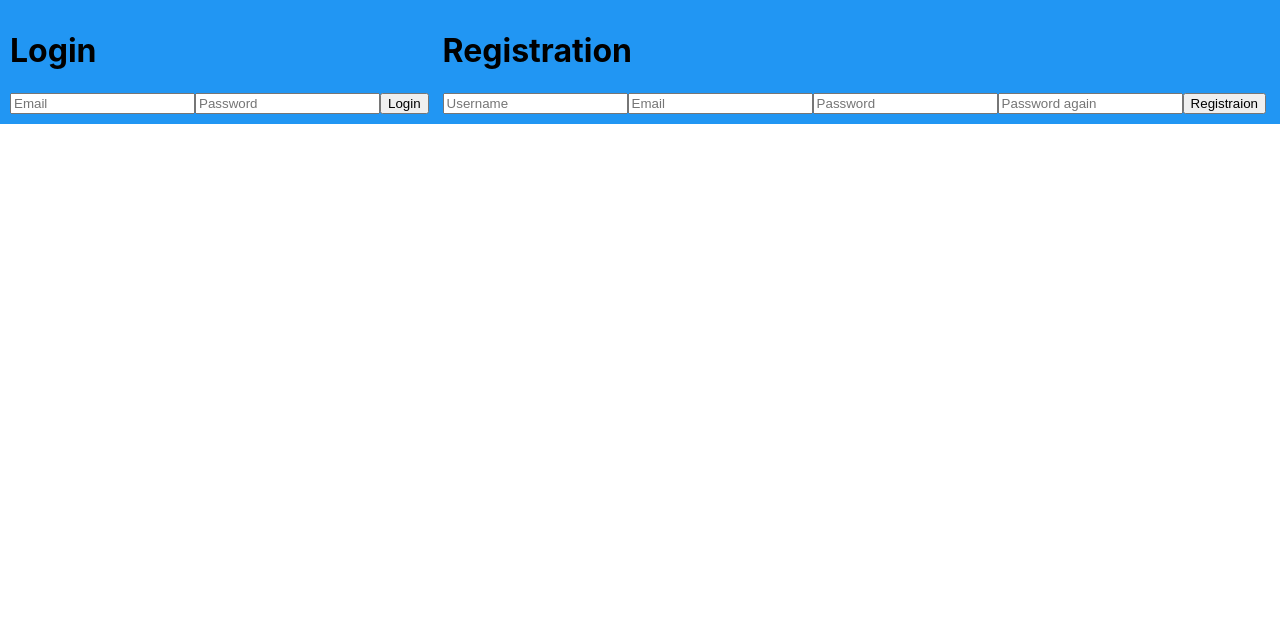
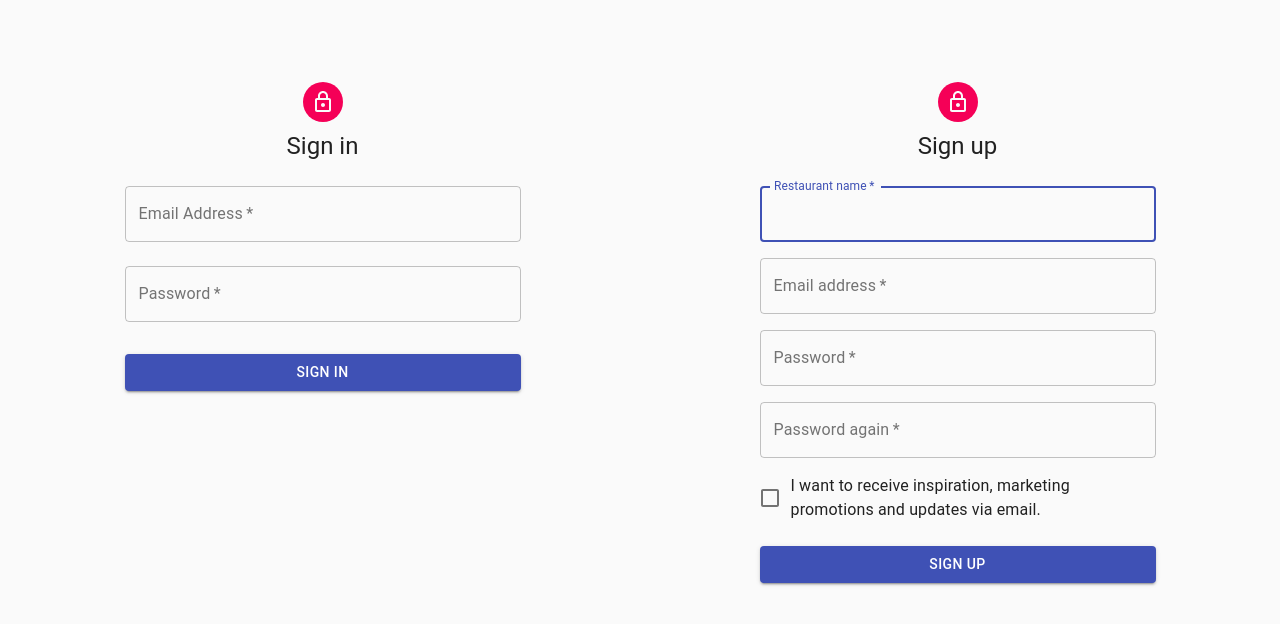
Before and after one commit to lmesi/pincerweb, a React (Create React App) app: page / in a window 1280 px wide. Shown: the top 624 px of the page. Built offline with nearby package versions, Linux system fonts and the light colour scheme.

Commit message:
added material ui to Login and Registration pages

```diff
--- a/src/Pages/Home/Home.css
+++ b/src/Pages/Home/Home.css
@@ -2,6 +2,5 @@
   display: grid;
   grid-template-columns: auto auto;
   grid-gap: 10px;
-  background-color: #2196F3;
   padding: 10px;
 }
--- a/src/Pages/Login/Login.js
+++ b/src/Pages/Login/Login.js
@@ -2,11 +2,42 @@ import React, { useState } from 'react'
 import { withRouter } from 'react-router-dom'
 import firebase from '../../firebase'
 
+//Style
+import Avatar from '@material-ui/core/Avatar';
+import Button from '@material-ui/core/Button';
+import CssBaseline from '@material-ui/core/CssBaseline';
+import TextField from '@material-ui/core/TextField';
+import LockOutlinedIcon from '@material-ui/icons/LockOutlined';
+import Typography from '@material-ui/core/Typography';
+import { makeStyles } from '@material-ui/core/styles';
+import Container from '@material-ui/core/Container';
+
+const useStyles = makeStyles(theme => ({
+    paper: {
+      marginTop: theme.spacing(8),
+      display: 'flex',
+      flexDirection: 'column',
+      alignItems: 'center',
+    },
+    avatar: {
+      margin: theme.spacing(1),
+      backgroundColor: theme.palette.secondary.main,
+    },
+    form: {
+      width: '100%', // Fix IE 11 issue.
+      marginTop: theme.spacing(1),
+    },
+    submit: {
+      margin: theme.spacing(3, 0, 2),
+    },
+  }));
+
 const Login = (props) => {
     const [emailText, setEmailText] = useState('');
     const [passwordText, setPasswordText] = useState('');
+    const classes = useStyles();
 
-    const handleLogin = (ev)=> {
+    const handleLogin = () => {
         firebase
             .auth()
             .signInWithEmailAndPassword(emailText, passwordText)
@@ -19,7 +50,65 @@ const Login = (props) => {
                 console.log(error.message)
             });
     }
+
     return (
+        <Container component="main" maxWidth="xs">
+          <CssBaseline />
+          <div className={classes.paper}>
+            <Avatar className={classes.avatar}>
+              <LockOutlinedIcon />
+            </Avatar>
+            <Typography component="h1" variant="h5">
+              Sign in
+            </Typography>
+            <form className={classes.form} noValidate>
+              <TextField
+                variant="outlined"
+                margin="normal"
+                required
+                fullWidth
+                id="email"
+                label="Email Address"
+                autoComplete="email"
+                autoFocus
+                onChange={e => setEmailText(e.target.value)}
+              />
+              <TextField
+                variant="outlined"
+                margin="normal"
+                required
+                fullWidth
+                label="Password"
+                type="password"
+                id="password"
+                onChange={e => setPasswordText(e.target.value)}
+              />
+              {/*<FormControlLabel
+                control={<Checkbox value="remember" color="primary" />}
+                label="Remember me"
+              />*/}
+              <Button
+                fullWidth
+                variant="contained"
+                color="primary"
+                className={classes.submit}
+                onClick={handleLogin}
+              >
+                Sign In
+              </Button>
+              {/*<Grid container>
+                <Grid item xs>
+                  <Link href="#" variant="body2">
+                    Forgot password?
+                  </Link>
+                </Grid>
+              </Grid>*/}
+            </form>
+          </div>
+        </Container>
+    )
+
+    /*return (
         <div>
             <h1>Login</h1>
             <input
@@ -35,7 +124,7 @@ const Login = (props) => {
                 Login
             </button>
         </div>
-    )
+    )*/
 }
 
 export default withRouter(Login)
--- a/src/Pages/Orders/Orders.js
+++ b/src/Pages/Orders/Orders.js
@@ -30,9 +30,7 @@ const Orders = (props) => {
         <div>
             <h1>Orders to {props.user?props.user.displayName:'Me'} </h1>
             {orders.map((order) =>
-                <li key={order.id}>
-                    <Order order={order} />
-                </li>
+                    <Order key={order.id} order={order} />
             )}
         </div>
     )
--- a/src/Pages/Registration/Registration.js
+++ b/src/Pages/Registration/Registration.js
@@ -1,12 +1,46 @@
 import React, { useState } from 'react'
 import { withRouter } from 'react-router-dom'
 import firebase from '../../firebase'
+
+//Style
+import Avatar from '@material-ui/core/Avatar';
+import Button from '@material-ui/core/Button';
+import CssBaseline from '@material-ui/core/CssBaseline';
+import TextField from '@material-ui/core/TextField';
+import FormControlLabel from '@material-ui/core/FormControlLabel';
+import Checkbox from '@material-ui/core/Checkbox';
+import Grid from '@material-ui/core/Grid';
+import LockOutlinedIcon from '@material-ui/icons/LockOutlined';
+import Typography from '@material-ui/core/Typography';
+import { makeStyles } from '@material-ui/core/styles';
+import Container from '@material-ui/core/Container';
+
+const useStyles = makeStyles(theme => ({
+    paper: {
+      marginTop: theme.spacing(8),
+      display: 'flex',
+      flexDirection: 'column',
+      alignItems: 'center',
+    },
+    avatar: {
+      margin: theme.spacing(1),
+      backgroundColor: theme.palette.secondary.main,
+    },
+    form: {
+      width: '100%', // Fix IE 11 issue.
+      marginTop: theme.spacing(3),
+    },
+    submit: {
+      margin: theme.spacing(3, 0, 2),
+    },
+  }));
 
 const Registraion = (props) => {
     const [usernameText, setUsernameText] = useState('');
     const [passwordText, setPasswordText] = useState('');
    // const [repeatPasswordText, setRepeatPasswordText] = useState('');
     const [emailText, setEmailText] = useState('');
+    const classes = useStyles();
 
     const handleRegistration = () => {
         firebase
@@ -23,7 +57,87 @@ const Registraion = (props) => {
             console.log(error)
       });
     }
+
     return (
+        <Container component="main" maxWidth="xs">
+          <CssBaseline />
+          <div className={classes.paper}>
+            <Avatar className={classes.avatar}>
+              <LockOutlinedIcon />
+            </Avatar>
+            <Typography component="h1" variant="h5">
+              Sign up
+            </Typography>
+            <form className={classes.form} noValidate>
+              <Grid container spacing={2}>
+                <Grid item xs={12}>
+                  <TextField
+                    autoComplete="fname"
+                    variant="outlined"
+                    required
+                    fullWidth
+                    id="RestaurantName"
+                    label="Restaurant name"
+                    autoFocus
+                    onChange={e => setUsernameText(e.target.value)}
+                  />
+                </Grid>
+                <Grid item xs={12}>
+                  <TextField
+                    variant="outlined"
+                    required
+                    fullWidth
+                    id="emailreg"
+                    label="Email address"
+                    autoComplete="email"
+                    onChange={e => setEmailText(e.target.value)}
+                  />
+                </Grid>
+                <Grid item xs={12}>
+                  <TextField
+                    variant="outlined"
+                    required
+                    fullWidth
+                    label="Password"
+                    type="password"
+                    id="passwordreg"
+                    autoComplete="current-password"
+                  />
+                </Grid>
+                <Grid item xs={12}>
+                  <TextField
+                    variant="outlined"
+                    required
+                    fullWidth
+                    label="Password again"
+                    type="password"
+                    id="passwordregagain"
+                    autoComplete="current-password"
+                    onChange={e => setPasswordText(e.target.value)}
+                  />
+                </Grid>
+                <Grid item xs={12}>
+                  <FormControlLabel
+                    control={<Checkbox value="allowExtraEmails" color="primary" />}
+                    label="I want to receive inspiration, marketing promotions and updates via email."
+                  />
+                </Grid>
+              </Grid>
+              <Button
+                fullWidth
+                variant="contained"
+                color="primary"
+                className={classes.submit}
+                onClick={handleRegistration}
+              >
+                Sign Up
+              </Button>
+            </form>
+          </div>
+        </Container>
+    )
+
+    /*return (
         <div>
             <h1>Registration</h1>
             <input
@@ -43,7 +157,7 @@ const Registraion = (props) => {
                 placeholder="Password again" />
             <button onClick={handleRegistration}>Registraion</button>
         </div>
-    )
+    )*/
 }
 
 export default withRouter(Registraion)
--- a/src/components/Order/Order.js
+++ b/src/components/Order/Order.js
@@ -42,7 +42,7 @@ const Order = ({order}) => {
       <CardContent className={classes.cardOuter}>
         <h2>Table: {order.table}</h2>
         {order.dishes.map(element =>
-          <SimpleCard name={element.name} amount={element.amount}/>
+          <SimpleCard name={element.name} amount={element.amount} key={element.name}/>
         )}
       </CardContent>
     </Card>
```
Also changed, not shown: 1 other file (tests, documents, lock files or other folders).
